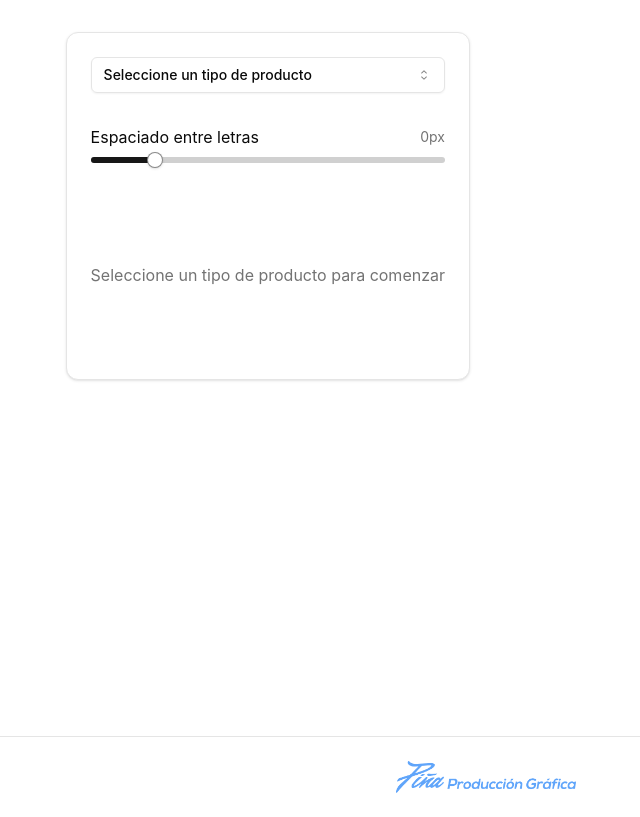
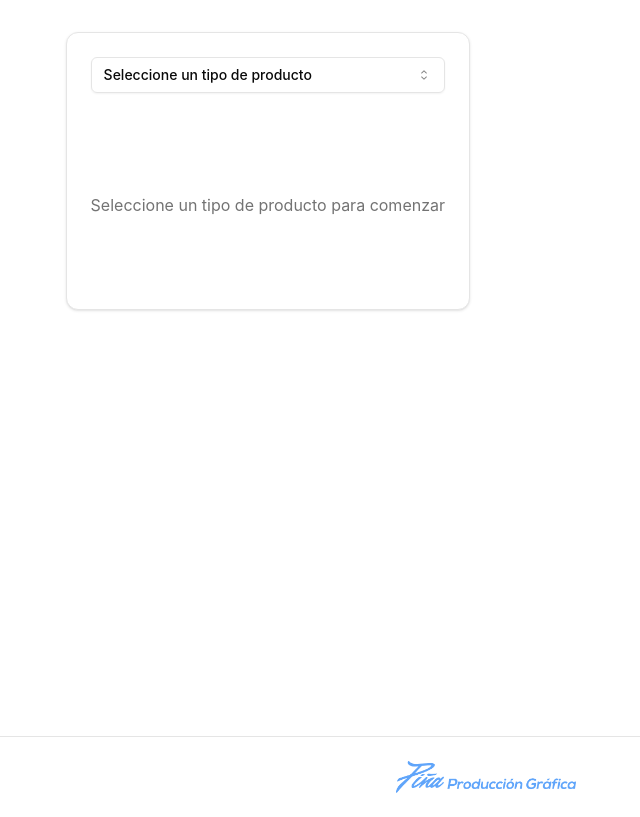
Before and after one commit to darideveloper/pinaprint, a React (Vite) app: page / in a window 1280 px wide. Shown: the whole page, without its empty margins (154-794 px from the left). Built offline with nearby package versions, Linux system fonts and the light colour scheme.

Commit message:
fix (ProductPersonalizationForm): remove letter spacing field

```diff
--- a/src/components/ProductPersonalizationForm.tsx
+++ b/src/components/ProductPersonalizationForm.tsx
@@ -2,7 +2,6 @@ import { useState, useEffect } from 'react';
 import { clsx } from 'clsx';
 import ProductTypeSelector from './form/ProductTypeSelector';
 import FontSelector from './form/FontSelector';
-import LetterSpacingControl from './form/LetterSpacingControl';
 import EtiquetaForm from './form/EtiquetaForm';
 import LetreroForm from './form/LetreroForm';
 import SelloRectangularForm from './form/SelloRectangularForm';
@@ -11,7 +10,6 @@ import ProductPreview from './preview/ProductPreview';
 import ShareButtons from './ShareButtons';
 import { Card, CardContent } from './ui/card';
 import { ProductType, FormData } from '@/types/form';
-import { toast } from 'sonner';
 import { DESIGN_FONTS } from '@/constants/designFonts';
 
 const ProductPersonalizationForm = () => {
@@ -191,10 +189,6 @@ const ProductPersonalizationForm = () => {
                   productType={productType}
                 />
               )}
-              <LetterSpacingControl
-                value={formData.letterSpacing ?? 0}
-                onChange={(value) => handleFormChange({ letterSpacing: value })}
-              />
               {renderForm()}
             </div>
           </CardContent>
--- a/src/components/preview/EtiquetaPreview.tsx
+++ b/src/components/preview/EtiquetaPreview.tsx
@@ -10,7 +10,7 @@ interface EtiquetaPreviewProps {
 
 const EtiquetaPreview = ({ formData }: EtiquetaPreviewProps) => {
   const designImage = formData.design ? DESIGN_IMAGES[formData.design] : null
-  const letterSpacing = formData.letterSpacing ?? 0
+  const letterSpacing = 0
 
   return (
     <Card
```
